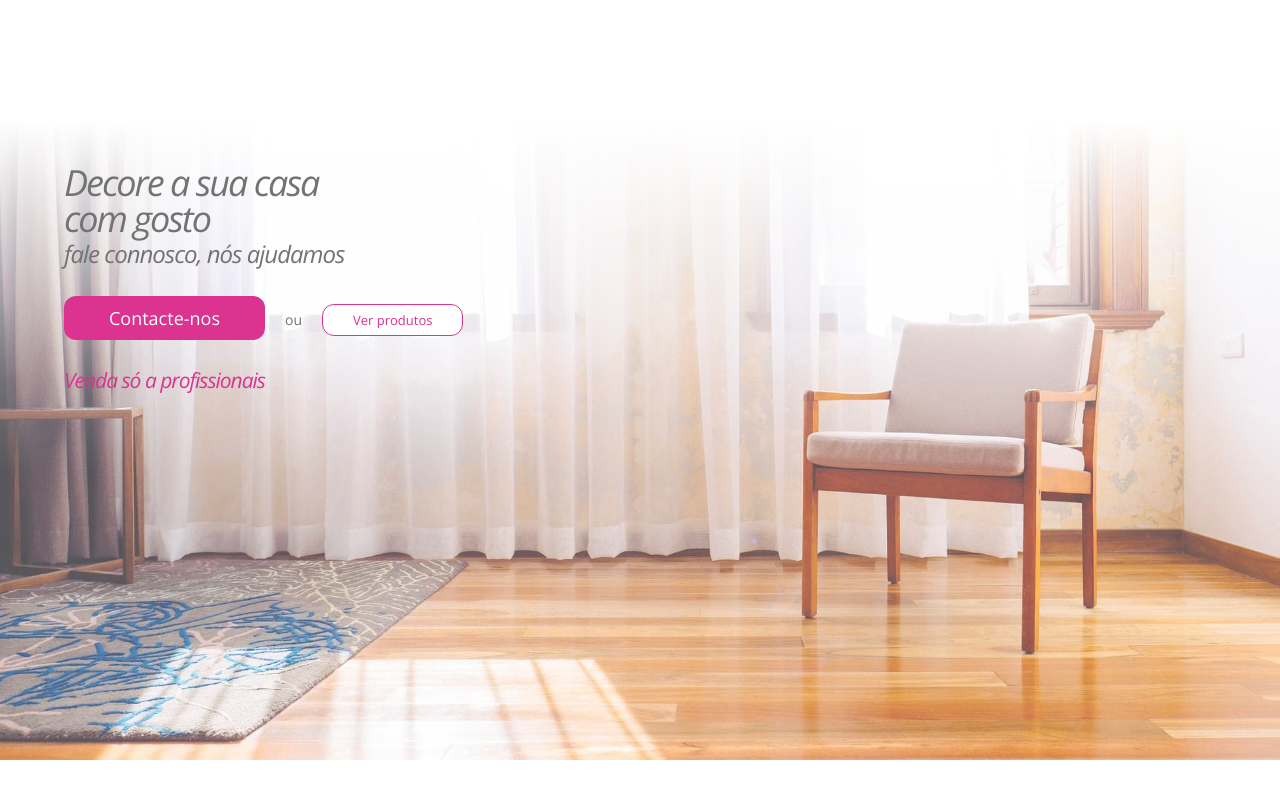
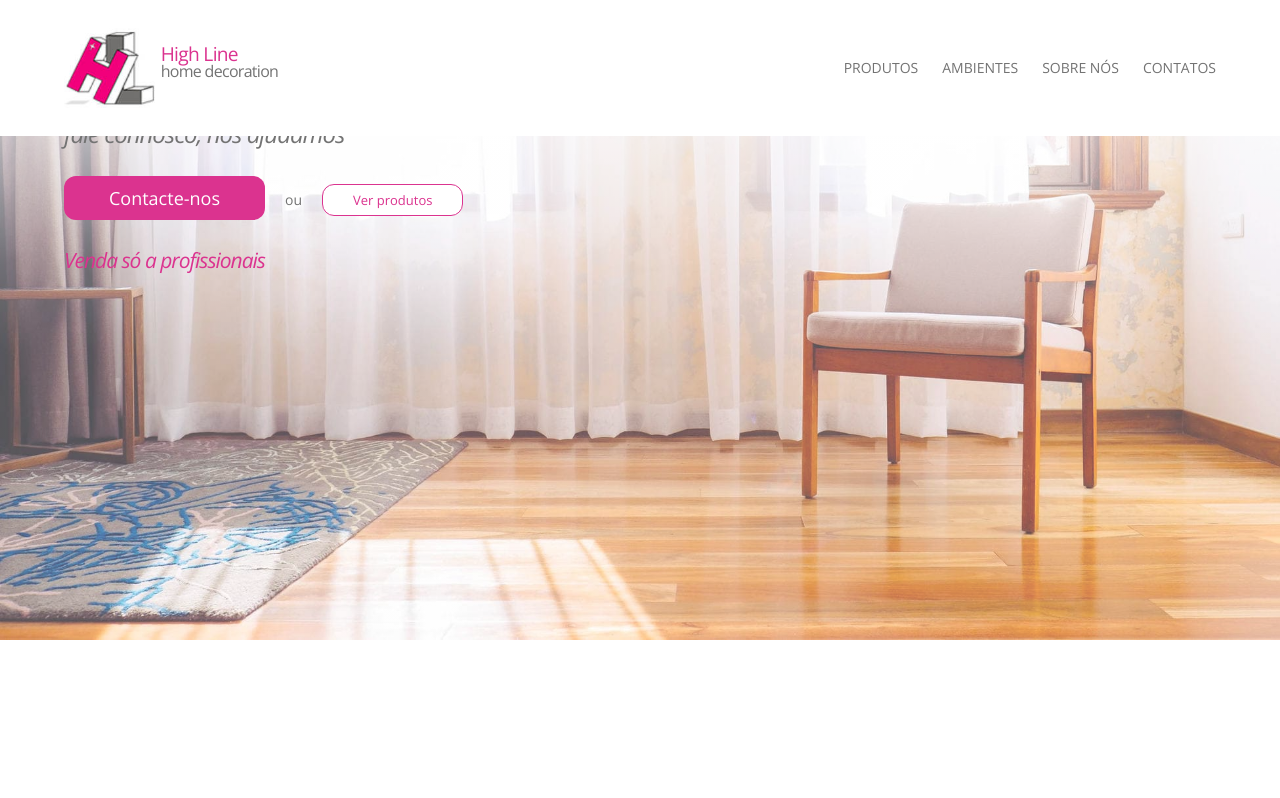
Before and after one commit to tostasqb/hl-frontend, a React (Create React App) app: page / in a window 1280 px wide. Built offline with nearby package versions, Linux system fonts and the light colour scheme.

Commit message:
Better responsive navbar

```diff
--- a/src/common/variables.scss
+++ b/src/common/variables.scss
@@ -4,6 +4,8 @@ $font-main: 'Open Sans', sans-serif;
 // Colors
 $white: #fff;
 $black: #000;
+$text: #737373;
+$logo-text: #737373;
 $main: #DB338F;
 $gray: #737373;
 
--- a/src/header/header.scss
+++ b/src/header/header.scss
@@ -1,4 +1,78 @@
-.hl-header{
-  visibility: hidden;
-  height: 120px;
+@import 'bulma/sass/utilities/_all.sass';
+@import '../common/variables.scss';
+
+@import 'bulma/sass/components/navbar.sass';
+// @import 'bulma/bulma.sass';
+
+
+.hl-header {
+  // padding: 40px 30px 20px;
+
+  .navbar-menu a.navbar-item {
+    text-transform: uppercase;
+    font-weight: 100;
+    font-size: 14px;
+
+    &:hover {
+      background-color: transparent;
+      color: $text;
+      opacity: .8;
+    }
+  }
+
+  .hl-logo {
+    max-height: 80px;
+    padding: 20px 0;
+  }
+
+  .logo-text-wrapper {
+    margin-top: -13px;
+  }
+
+  .logo-text-name,
+  .logo-text-line {
+    color: $logo-text;
+    display: block;
+    font-weight: 100;
+    letter-spacing: -.7px;
+    line-height: 1em;
+  }
+
+  .logo-text-name {
+    color: $main;
+    font-size: 1.2em;
+  }
 }
+
+
+@media screen and (min-width: $tablet) and (max-width: $desktop - 1px) {
+  .hl-header {
+    padding: 20px;
+  }
+}
+
+@media screen and (max-width: $desktop - 1px) {
+  .hl-header {
+    &.navbar {
+      background-color: transparent;
+    }
+
+    .navbar-brand a.navbar-item {
+      padding: 0;
+    }
+
+    #navbarMenu {
+      width: 320px;
+      float: right;
+    }
+
+    .hl-logo {
+      max-height: 40px;
+      padding: 0 10px 0;
+    }
+    .logo-text-wrapper {
+      margin-top: 0;
+      font-size: .9em;
+    }
+  }
+}
--- a/src/header/index.js
+++ b/src/header/index.js
@@ -5,19 +5,68 @@ import './header.scss';
 class Header extends Component {
   render() {
     return (
-      <header className="hl-header">
-        <img className="hl-logo" alt="logo" src={logo} />
-        <nav>
-          <ul>
-            <li>Produtos</li>
-            <li>Ambientes</li>
-            <li>Sobre nós</li>
-            <li>Contactos</li>
-            <li><i className="icon-search"></i></li>
-          </ul>
-        </nav>
-      </header>
+      <nav className="hl-header navbar is-fixed-top is-transparent">
+        <div className="container">
+          <div className="navbar-brand animated pulse">
+            <a className="navbar-item" data-anchor="page-top" data-active="false">
+              <img src={logo} className="hl-logo" alt="logo HighLine" />
+              <div className="logo-text-wrapper">
+                <span className="logo-text-name">High Line</span>
+                <span className="logo-text-line">home decoration</span>
+              </div>
+            </a>
+            <span className="navbar-burger burger animated pulse" data-target="navbarMenu">
+              <span></span>
+              <span></span>
+              <span></span>
+            </span>
+          </div>
+
+          <div id="navbarMenu" className="navbar-menu">
+            <div className="navbar-end">
+              <a className="navbar-item" data-anchor="expertise">
+                produtos
+              </a>
+              <a className="navbar-item" data-anchor="produtos">
+                ambientes
+              </a>
+              <a className="navbar-item" data-anchor="clientes">
+                sobre nós
+              </a>
+              <a className="navbar-item" data-anchor="contato">
+                contatos
+              </a>
+            </div>
+          </div>
+        </div>
+      </nav>
     );
+  }
+
+  componentWillMount() {
+    document.addEventListener('DOMContentLoaded', () => {
+      // Get all "navbar-burger" elements
+      const $navbarBurgers = Array.prototype.slice.call(document.querySelectorAll('.navbar-burger'), 0);
+
+      // Check if there are any navbar burgers
+      if ($navbarBurgers.length > 0) {
+
+        // Add a click event on each of them
+        $navbarBurgers.forEach( el => {
+          el.addEventListener('click', () => {
+
+            // Get the target from the "data-target" attribute
+            const target = el.dataset.target;
+            const $target = document.getElementById(target);
+
+            // Toggle the "is-active" class on both the "navbar-burger" and the "navbar-menu"
+            el.classList.toggle('is-active');
+            $target.classList.toggle('is-active');
+
+          });
+        });
+      }
+    });
   }
 }
 
```
